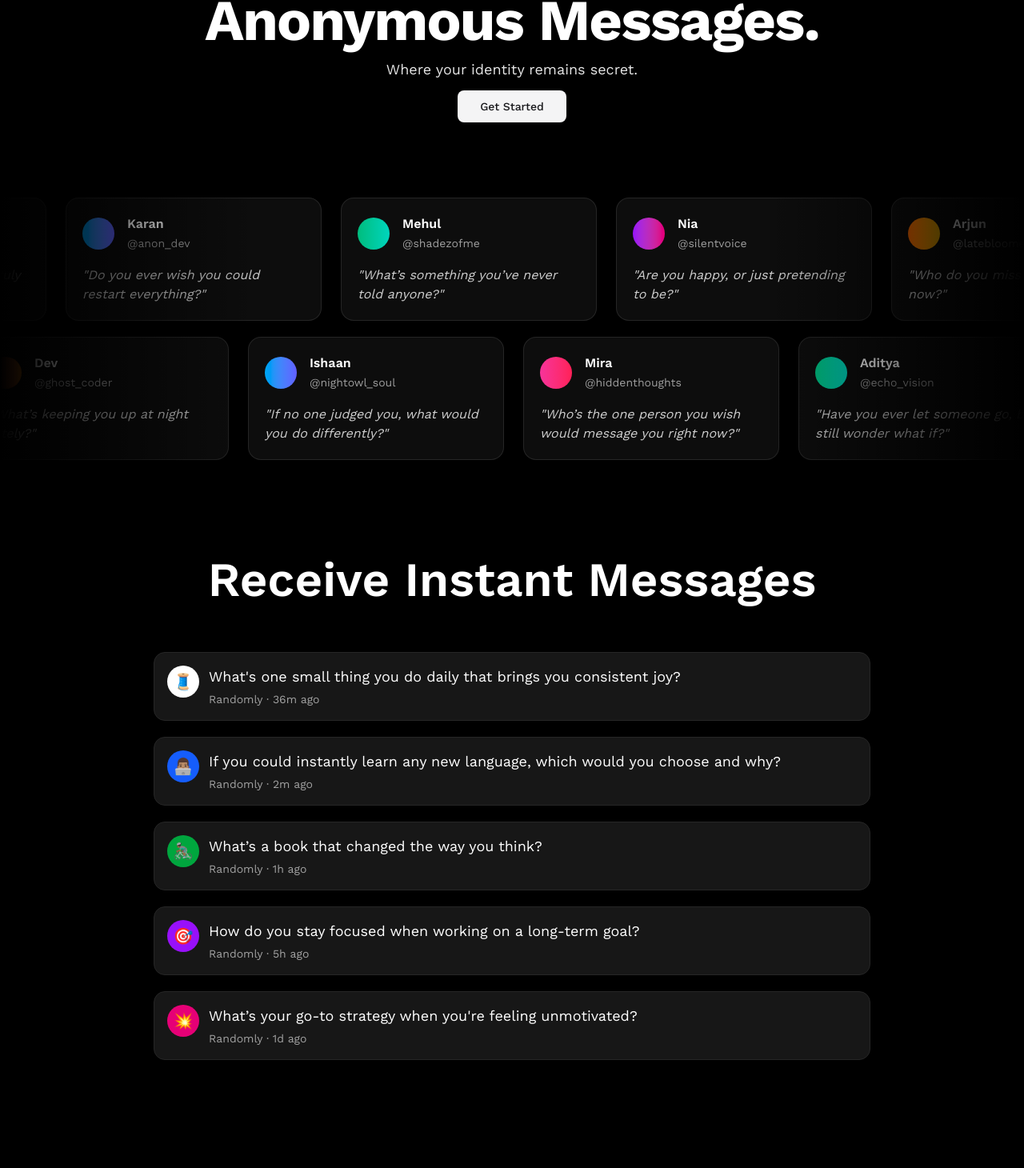
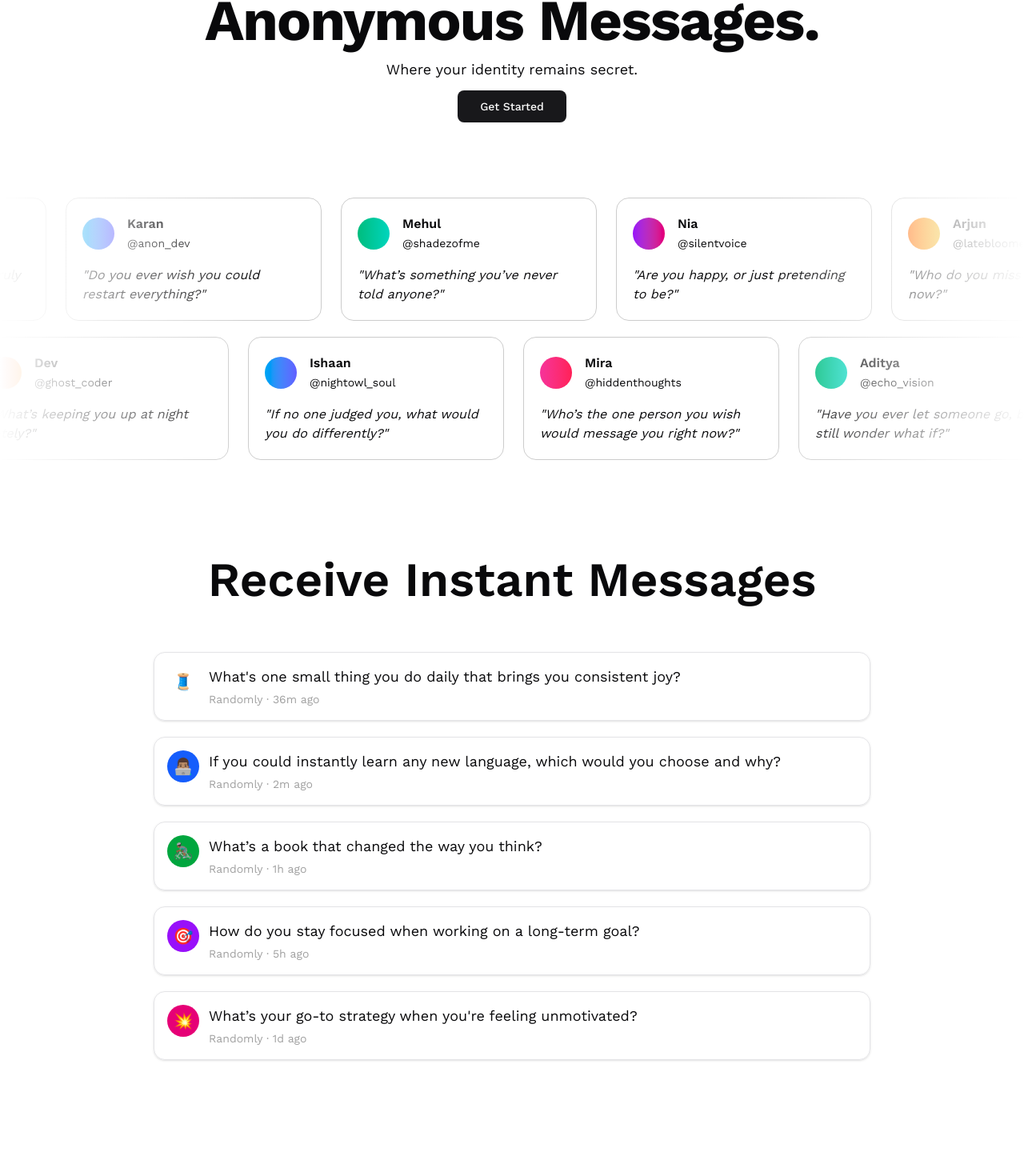
Before and after one commit to karsh0/Randomly, a Next.js app: page / in a window 1280 px wide. Shown: the part 301-1761 px from the top of the page at 80% size. Built offline with nearby package versions, Linux system fonts and the light colour scheme; no server answers.

Commit message:
Added darkMode

```diff
--- a/src/app/(auth)/verify/[username]/page.tsx
+++ b/src/app/(auth)/verify/[username]/page.tsx
@@ -33,26 +33,26 @@ export default function Verify() {
   }
 
   return (
-    <div className="w-screen h-screen bg-black flex justify-center items-center px-4 text-white">
+    <div className="w-screen h-screen bg-white text-black dark:bg-black dark:text-white flex justify-center items-center px-4">
       <motion.div
-        className="w-full max-w-md bg-white/5 backdrop-blur-lg border border-white/10 rounded-2xl p-8 space-y-4"
+        className="w-full max-w-md bg-gray-100 dark:bg-white/5 backdrop-blur-lg border border-gray-300 dark:border-white/10 rounded-2xl p-8 space-y-4"
         initial={{ opacity: 0, y: 30 }}
         animate={{ opacity: 1, y: 0 }}
         transition={{ duration: 0.6 }}
       >
         <h2 className="text-4xl font-bold text-center">Verify Your Email</h2>
-        <p className="text-center text-white/60">
+        <p className="text-center text-gray-600 dark:text-white/60">
           Enter the 6-digit code sent to your email
         </p>
 
         <input
           ref={codeRef}
           placeholder="Enter OTP"
-          className="w-full p-2 rounded-lg border border-white/20 text-white placeholder:text-white/40 focus:outline-none focus:ring-1 focus:ring-white/40 transition-all"
+          className="w-full p-2 rounded-lg border border-gray-300 dark:border-white/20 bg-white dark:bg-transparent text-black dark:text-white placeholder:text-gray-500 dark:placeholder:text-white/40 focus:outline-none focus:ring-1 focus:ring-gray-400 dark:focus:ring-white/40 transition-all"
         />
 
         <Button
-          variant="secondary"
+          variant="default"
           className="w-full py-6 text-lg hover:scale-[1.01] transition-all flex items-center justify-center"
           onClick={handleVerify}
           disabled={isVerifying}
@@ -61,9 +61,9 @@ export default function Verify() {
           {isVerifying ? "Verifying..." : "Verify"}
         </Button>
 
-        <p className="text-sm text-center text-white/50">
+        <p className="text-sm text-center text-gray-600 dark:text-white/50">
           Didn’t receive the code?{" "}
-          <span className="underline cursor-pointer hover:text-white">
+          <span className="underline cursor-pointer hover:text-black dark:hover:text-white">
             Resend
           </span>
         </p>
--- a/src/app/page.tsx
+++ b/src/app/page.tsx
@@ -1,21 +1,21 @@
 "use client"
 
-import { SliderCard } from "@/components/SliderCard"
 import { Button } from "@/components/ui/button"
 import { useRouter } from "next/navigation"
-import { animate, motion, useAnimation, useMotionValue } from "framer-motion"
+import { motion, useAnimation } from "framer-motion"
 import { questions, sampleUsers, sampleUsers2 } from "@/lib/sample"
 import { signOut, useSession } from "next-auth/react"
 import { useEffect, useRef } from "react"
 import { InfiniteSlider } from "@/components/InfiniteSlider"
 import { QuestionCard } from "@/components/QuestionCard"
-import { Github, TwitchIcon, Twitter } from "lucide-react"
+import { Github, MoonIcon, Sun, Twitter } from "lucide-react"
+import { useDarkMode } from "@/hooks/useDarkMode"
 
 export default function Home() {
   const router = useRouter()
   const { status } = useSession()
   const isLoggedIn = status === "authenticated"
-
+  const { isDarkMode, toggleDarkMode } = useDarkMode()
 
   const controls = useAnimation()
 
@@ -32,7 +32,7 @@ export default function Home() {
 
 
   return (
-    <div className="min-h-screen bg-black  text-white overflow-hidden">
+    <div className="min-h-screen dark:bg-black  dark:text-white overflow-hidden">
       <header className="w-full px-8 md:px-20 py-6 flex justify-between items-center z-10 relative">
         <motion.h1
           className="text-xl md:text-2xl font-bold"
@@ -46,7 +46,9 @@ export default function Home() {
           initial={{ scale: 0.8, opacity: 0 }}
           animate={{ scale: 1, opacity: 1 }}
           transition={{ delay: 0.4 }}
+          className="flex gap-5 items-center"
         >
+          {isDarkMode ? <Sun onClick={toggleDarkMode}/> : <MoonIcon onClick={toggleDarkMode}/>}
           {
             isLoggedIn ? <Button
               className="rounded-2xl px-6 py-2 transition-all hover:scale-[1.02] bg-red-500 text-white hover:bg-red-600"
@@ -58,7 +60,7 @@ export default function Home() {
               Logout
             </Button> : <Button
               className="rounded-2xl px-6 py-2 transition-all hover:scale-[1.02]"
-              variant="secondary"
+              variant="default"
               onClick={() => router.push("/signin")}
             >
               Login
@@ -77,12 +79,12 @@ export default function Home() {
           <h2 className="text-4xl md:text-7xl font-bold leading-tighter tracking-tight">
             Dive into the World of Anonymous Messages.
           </h2>
-          <p className="text-sm md:text-lg text-white/90">
+          <p className="text-sm md:text-lg dark:text-white/90">
             Where your identity remains secret.
           </p>
           <Button
-            variant="secondary"
-            className="relative z-20 px-7 py-5 hover:scale-[1.02] hover:bg-white overflow-hidden"
+            variant="default"
+            className="relative z-20 px-7 py-5 hover:scale-[1.02] overflow-hidden"
             onClick={() => {
               isLoggedIn ? router.push('/dashboard') : router.push('/signup')
             }}
@@ -129,12 +131,12 @@ export default function Home() {
       </div>
 
 
-      <footer className="w-full px-6 py-4 flex items-center justify-between text-white text-sm bg-black">
+      <footer className="w-full px-6 py-4 flex items-center justify-between dark:text-white text-sm dark:bg-black">
         <span className="font-bold text-transparent bg-clip-text bg-gradient-to-r from-yellow-400 to-white">
           Randomly
         </span>
 
-        <span className="hidden sm:block text-white/80 text-center">
+        <span className="hidden sm:block dark:text-white/80 text-center">
           Designed and Developed by{" "}
           <a
             href="https://github.com/karsh0"
@@ -153,7 +155,7 @@ export default function Home() {
             rel="noopener noreferrer"
             className="hover:text-gray-300"
           >
-            <Github />
+            <Github className="dark:text-white text-black"/>
           </a>
           <a
             href="https://x.com/Karan_tw"
@@ -161,7 +163,7 @@ export default function Home() {
             rel="noopener noreferrer"
             className="hover:text-gray-300"
           >
-            <Twitter />
+            <Twitter className="dark:text-white text-black"/>
           </a>
         </div>
       </footer>
--- a/src/components/InfiniteSlider.tsx
+++ b/src/components/InfiniteSlider.tsx
@@ -61,8 +61,8 @@ export function InfiniteSlider({
 
   return (
     <div className="relative overflow-hidden w-full">
-      <div className="pointer-events-none absolute top-0 left-0 h-full md:w-xs bg-gradient-to-r from-black to-transparent z-20"></div>
-      <div className="pointer-events-none absolute top-0 right-0 h-full md:w-xs bg-gradient-to-l from-black to-transparent z-20"></div>
+      <div className="pointer-events-none absolute top-0 left-0 h-full md:w-xs bg-gradient-to-r from-white dark:from-black to-transparent z-20"></div>
+      <div className="pointer-events-none absolute top-0 right-0 h-full md:w-xs bg-gradient-to-l from-white dark:from-black to-transparent z-20"></div>
 
       <motion.div
         ref={containerRef}
--- a/src/components/QuestionCard.tsx
+++ b/src/components/QuestionCard.tsx
@@ -8,14 +8,14 @@ type QuestionCardProps = {
 export const QuestionCard = ({ question, timestamp, avatar, color }: QuestionCardProps) => {
   return (
     <div
-      className="max-w-full w-full md:w-4xl p-4 rounded-xl flex items-start gap-3 transition-transform bg-neutral-900 border border-neutral-800"
+      className="max-w-full w-full md:w-4xl p-4 rounded-xl flex items-start gap-3 transition-transform dark:bg-neutral-900 border dark:border-neutral-800 shadow-sm"
     >
       <div
-        className={`w-5 h-5 md:w-10 md:h-10 rounded-full flex items-center justify-center text-white font-bold text-xl ${color}`}
+        className={`w-5 h-5 md:w-10 md:h-10 rounded-full flex items-center justify-center dark:text-white font-bold text-xl ${color}`}
       >{avatar}</div>
 
       <div className="flex flex-col">
-        <p className="text-white text-xs md:text-lg">{question}</p>
+        <p className="dark:text-white text-xs md:text-lg">{question}</p>
         <span className="text-xs md:text-sm text-neutral-400 mt-1">Randomly · {timestamp}</span>
       </div>
     </div>
--- a/src/components/SliderCard.tsx
+++ b/src/components/SliderCard.tsx
@@ -7,15 +7,15 @@ type SliderCardProps = {
 
 export function SliderCard({ name, handle, message, bgcolor }: SliderCardProps) {
   return (
-    <div className="w-full min-w-[180px] md:min-w-[320px] max-w-xs sm:max-w-sm bg-white/5 border border-white/10 rounded-2xl p-4 sm:p-5 flex flex-col justify-between">
+    <div className="w-full min-w-[180px] md:min-w-[320px] max-w-xs sm:max-w-sm dark:bg-white/5 border border-black/20 rounded-2xl p-4 sm:p-5 flex flex-col justify-between">
       <div className="flex items-center gap-4">
         <div className={`w-7 h-7 md:w-10 md:h-10 ${bgcolor} rounded-full flex items-center justify-center text-sm sm:text-base font-bold text-white`}></div>
         <div>
-          <span className="block font-semibold text-white text-xs md:text-base">{name}</span>
-          <span className="text-white/60 text-xs md:text-sm">@{handle}</span>
+          <span className="block font-semibold dark:text-white text-xs md:text-base">{name}</span>
+          <span className="dark:text-white/60 text-xs md:text-sm">@{handle}</span>
         </div>
       </div>
-    <p className="text-white/80 italic text-xs md:text-base mt-1 md:mt-4 line-clamp-3">
+    <p className="dark:text-white/80 italic text-xs md:text-base mt-1 md:mt-4 line-clamp-3">
   "{message}"
 </p>
     </div>
--- /dev/null
+++ b/src/context/DarkModeContext.tsx
@@ -0,0 +1,51 @@
+"use client"
+
+import { createContext, ReactNode, useEffect, useState } from "react";
+
+interface DarkModeContextType {
+    isDarkMode: boolean;
+    toggleDarkMode: () => void;
+}
+
+export const DarkModeContext = createContext<DarkModeContextType | undefined>(undefined)
+
+const DarkModeProvider: React.FC<{children: ReactNode}> = ({children}) =>{
+    const [isDarkMode, setIsDarkMode] = useState(false)
+
+    useEffect(()=>{
+        const preference = localStorage.getItem("theme");
+        const preferDarkMode = preference === "dark";
+
+        setIsDarkMode(preferDarkMode)
+
+        if(preferDarkMode){
+            document.documentElement.classList.add("dark");
+        }
+        else{
+            document.documentElement.classList.remove("dark");
+        }
+    },[])
+
+
+    const toggleDarkMode = () =>{
+        setIsDarkMode((prev) =>{
+            const newValue = !prev
+            localStorage.setItem("theme", newValue ? "dark" : "light")
+            document.documentElement.classList.toggle("dark", newValue);
+            return newValue
+        })
+    }
+
+      if (isDarkMode === null) {
+        return null;
+    }
+
+    return (
+        <DarkModeContext.Provider value={{ isDarkMode, toggleDarkMode }}>
+            {children}
+        </DarkModeContext.Provider>
+    );
+
+}
+
+export default DarkModeProvider;
--- /dev/null
+++ b/src/hooks/useDarkMode.ts
@@ -0,0 +1,10 @@
+import { DarkModeContext } from "@/context/DarkModeContext";
+import { useContext } from "react";
+
+export const useDarkMode = () => {
+    const context = useContext(DarkModeContext);
+    if (!context) {
+        throw new Error("darkModeContext is possibly undefined!");
+    }
+    return context;
+};
--- a/src/providers/session-provider.tsx
+++ b/src/providers/session-provider.tsx
@@ -1,7 +1,12 @@
 "use client"
 
+import DarkModeProvider from "@/context/DarkModeContext"
 import { SessionProvider } from "next-auth/react"
 
 export function Providers({ children }: { children: React.ReactNode }) {
-  return <SessionProvider>{children}</SessionProvider>
+  return <SessionProvider>
+    <DarkModeProvider>
+    {children}
+    </DarkModeProvider>
+    </SessionProvider>
 }
```
Also changed, not shown: src/app/(auth)/signin/page.tsx (+9 -10 lines), src/app/(auth)/signup/page.tsx (+17 -18 lines), src/app/dashboard/page.tsx (+8 -8 lines).
